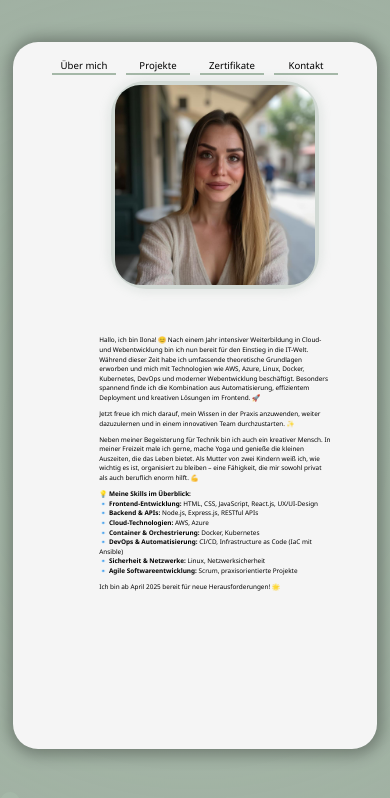
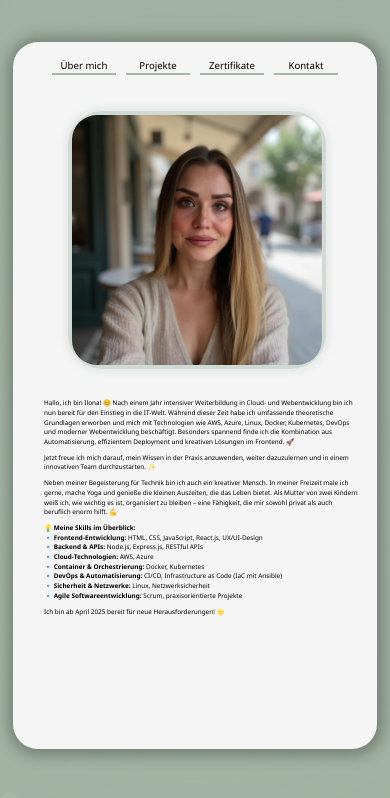
Before and after one commit to ilonagoergens/mein-portfolio, a React (Vite) app: page / in a window 390 px wide. Shown: the top 798 px of the page. Built offline with nearby package versions, Linux system fonts and the light colour scheme.

Commit message:
letzte Änderungen vor Deployment

```diff
--- a/src/App.jsx
+++ b/src/App.jsx
@@ -313,12 +313,15 @@ function App() {
         fontWeight: "bold",
         marginBottom: 2,
         color: "#333",
-        fontSize: { xs: "1.5rem", sm: "2rem" },
+        fontSize: { xs: "1.5rem", sm: "2rem", md: "2.5rem" },
       }}
     >
     </Typography>
 
-    <Box sx={{ display: "flex", flexDirection: "column", alignItems: "center", marginTop: "60px" }}>
+    <Box sx={{
+      display: "flex", flexDirection: "column", alignItems: "center", marginTop: "60px",
+      paddingLeft: { xs: 2, sm: 3, md: 4 }, paddingRight: { xs: 2, sm: 3, md: 4 }
+    }}>
       {/* Chat Web App */}
       <Box
         sx={{
@@ -330,7 +333,7 @@ function App() {
           cursor: "pointer",
           transition: "transform 0.3s",
           width: "100%",
-          maxWidth: 600,
+          maxWidth: { xs: "90%", sm: 600, md: 700 },
           "&:hover": {
             transform: "scale(1.05)",
           },
@@ -340,7 +343,7 @@ function App() {
         <Typography variant="h6">Chat Web App</Typography>
       </Box>
 
-      {/* Video und Beschreibung (absolut positioniert, um Layout nicht zu verschieben) */}
+      {/* Video und Beschreibung */}
       {activeProject === 1 && (
         <Box
           sx={{
@@ -353,9 +356,15 @@ function App() {
             backgroundColor: "#f9f9f9",
             padding: 3,
             width: "100%",
-            maxWidth: 760,
+            maxWidth: { xs: "90%", sm: 760 },
             textAlign: "center",
             zIndex: 10,
+            overflowY: "auto", // Falls der Inhalt höher als der Bildschirm ist
+            "& video": {
+              maxWidth: "100%",  // Maximale Breite auf 100% setzen
+              maxHeight: "80vh", // Maximale Höhe auf 80% der Ansichtshöhe setzen
+              objectFit: "contain",  // Skalierung des Videos, ohne das Seitenverhältnis zu verzerren
+            },
           }}
           onClick={() => setActiveProject(null)}
         >
@@ -376,7 +385,7 @@ function App() {
               GitHub-Projekt
             </a>
           </Typography>
-          <video width="100%" height="auto" controls style={{ objectFit: "contain", maxHeight: "80vh" }}>
+          <video width="100%" height="auto" controls>
             <source src={KaiwaVideo} type="video/mp4" />
             Dein Browser unterstützt dieses Video-Format nicht.
           </video>
@@ -393,7 +402,7 @@ function App() {
           textAlign: "center",
           marginTop: "20px",
           width: "100%",
-          maxWidth: 600,
+          maxWidth: { xs: "90%", sm: 600, md: 700 },
         }}
       >
         <Typography variant="h6">Coming Soon...</Typography>
@@ -403,23 +412,19 @@ function App() {
       </Box>
     </Box>
   </>
-)
-}
+)}
+
 
 {activeContent === "certificates" && (
   <>
-              <Typography
-                variant="h5"
-                sx={{ marginBottom: 2, fontWeight: "bold" }}
-              >
+    <Typography variant="h5" sx={{ marginBottom: 2, fontWeight: "bold" }}>
       Zertifikate
     </Typography>
     <Box
       sx={{
-                  cursor: "none",
         display: "flex", // Flexbox Layout für die Boxen
         flexWrap: "wrap", // Boxen umbrechen, wenn der Platz knapp wird
-                  gap: "8px", // Abstand zwischen den Boxen (Zertifikaten)
+        gap: "15px", // Abstand zwischen den Boxen (Zertifikaten)
         justifyContent: "center", // Zertifikate zentrieren
       }}
     >
@@ -434,30 +439,41 @@ function App() {
         {
           title: "AWS Re/Start",
           image: AwsReStart,
+          link: "https://www.credly.com/badges/b945acf7-3c02-4b98-86dc-4ef5eba05919/linked_in?t=sj6xxk",
           description:
             "Das AWS Re/Start-Zertifikat bietet fundierte Kenntnisse zu den Grundlagen der Cloud-Technologie und hilft dabei, in der IT-Branche Fuß zu fassen, mit besonderem Fokus auf Cloud-Infrastrukturen und -Dienste.",
         },
         {
           title: "Linux Professional Institute Certification",
           image: LinuxImage,
+          link: "https://www.lpi.org/v/LPI000614343/72ur5w54d6", // Dein LPI-Link
           description:
             "Dieses Zertifikat belegt fundierte Kenntnisse in der Verwaltung und Konfiguration von Linux-Systemen. Es umfasst Themen wie Systemadministration, Sicherheit und Netzwerktechnologien unter Linux.",
         },
+
         {
           title: "Microsoft Certified: Azure Fundamentals",
           image: AzureImage,
+          link: "https://learn.microsoft.com/de-de/users/ilonagrgens-7391/credentials/4742f5bb6ddc27ff?ref=https%3A%2F%2Fwww.linkedin.com%2F",
           description:
             "Mit diesem Zertifikat werden grundlegende Kenntnisse der Microsoft Azure-Cloud-Plattform bestätigt. Es deckt Themen wie Azure-Dienste, Cloud-Konzepte und grundlegende Azure-Architektur ab.",
         },
         {
           title: "Scrum Master Certification",
           image: ScrumImage,
+          link: "https://www.credly.com/badges/6698a9cf-e104-461f-97d7-368c7376cc85/linked_in?t=sp9iol",
           description:
             "Das Scrum Master-Zertifikat bescheinigt Kenntnisse und Fähigkeiten in der Anwendung der Scrum-Methodik zur effektiven Verwaltung von agilen Projekten. Es umfasst Rollen, Ereignisse und Artefakte innerhalb von Scrum.",
         },
       ].map((cert, index) => (
+        <a
+          key={index}
+          href={cert.link}
+          target="_blank"
+          rel="noopener noreferrer"
+          style={{ textDecoration: "none" }} // Verhindert die Unterstreichung des Links
+        >
           <Box
-                    key={index}
             sx={{
               width: "100%", // 100% Breite für volle Flexibilität
               boxShadow: "0 4px 8px rgba(0, 0, 0, 0.2)",
@@ -469,28 +485,12 @@ function App() {
                 boxShadow: "0 6px 16px rgba(0, 0, 0, 0.3)",
               },
               cursor: "pointer",
-
-                      maxWidth: {
-                        xs: "150px", // Auf kleinen Bildschirmen maximal 150px
-                        sm: "150px", // Auf mittleren Bildschirmen maximal 150px
-                        md: "250px", // Auf großen Bildschirmen maximal 250px
-                      },
-                      maxHeight: {
-                        xs: "150px", // Auf kleinen Bildschirmen maximal 150px
-                        sm: "200px", // Auf mittleren Bildschirmen maximal 200px
-                        md: "250px", // Auf großen Bildschirmen maximal 250px
-                      },
+              maxWidth: { xs: "150px", sm: "150px", md: "250px" },
+              maxHeight: { xs: "150px", sm: "200px", md: "250px" },
               margin: "auto", // Zertifikate zentrieren
               marginTop: "5%",
             }}
-                    onClick={() => alert(`Mehr über: ${cert.title}`)}
           >
-                    <a
-                      href={cert.link}
-                      target="_blank"
-                      rel="noopener noreferrer"
-                    ></a>
-
             <Box sx={{ position: "relative", height: "200px" }}>
               <img
                 src={cert.image}
@@ -510,10 +510,12 @@ function App() {
               </Typography>
             </Box>
           </Box>
+        </a>
       ))}
     </Box>
   </>
 )}
+
 
           {activeContent === "Contact" && (
             <Box
--- a/src/style.css
+++ b/src/style.css
@@ -17,7 +17,7 @@ body {
   display: flex;
   flex-direction: row;
   align-items: center;
-  justify-content: space-between;
+  justify-content: center;
   width: 100%;
   margin: 0 auto;
   padding: 20px;
@@ -35,8 +35,8 @@ body {
 
 .image-container {
   position: relative;
-  top: -30px;
   max-width: 400px;
+  min-width: 250px;
   height: auto;
   border-radius: 35px;
   border: 10px solid rgba(156, 175, 163, 0.4);
@@ -45,11 +45,11 @@ body {
   display: flex;
   justify-content: center;
   align-items: center;
-  margin: 0 auto;
+  /* Hier den Abstand nach unten verringern */
+  margin: 0 auto 20px auto; /* Statt 150px jetzt 20px */
 }
 
 .image {
-
   width: 100%;
   height: auto;
   object-fit: contain;
@@ -64,7 +64,8 @@ body {
   text-align: left;
   flex: 1;
   overflow: auto;
-  margin-top: 10px;
+  /* Hier extra Abstand zum unteren Rand einfügen */
+  padding-bottom: 40px;
 }
 
 .about-text {
@@ -73,53 +74,142 @@ body {
   animation: fadeIn 1s ease-out;
 }
 
-/* Fade-In Animation */
-@keyframes fadeIn {
-  0% {
-    opacity: 0;
-  }
-  100% {
-    opacity: 1;
-  }
-}
-
 /* RESPONSIVE ANPASSUNGEN */
 
 /* Tablets */
 @media (max-width: 1024px) {
+  .about-container {
+    flex-direction: column;
+    text-align: center;
+  }
   .image-container {
     max-width: 300px;
     border-radius: 30px;
     border-width: 8px;
+    margin: 0 auto 20px auto; /* Auch hier: kleinerer Abstand */
+  }
+  .text-container {
+    margin: 20px;
+    text-align: center;
+    padding-bottom: 40px;
   }
 }
 
 /* Mobile */
 @media (max-width: 768px) {
   .image-container {
+    transform: translateX(-7%);
     max-width: 250px;
     border-radius: 35px;
     border-width: 6px;
     box-shadow: 0 0 15px 5px rgba(156, 175, 163, 0.3);
+    margin: 0 auto 20px auto; /* Abstand zwischen Bild und Text verkleinert */
+  }
+  .text-container {
+    transform: translateX(-4%);
+    margin: 10px;
+    text-align: center;
+    padding-bottom: 30px; /* Leicht reduziert auf kleineren Geräten */
+  }
+  .about-text {
+    font-size: 0.75rem;
   }
 }
 
 /* Kleinere Smartphones */
 @media (max-width: 480px) {
   .image-container {
+    transform: translateX(-7%);
     max-width: 200px;
     border-radius: 35px;
     border-width: 4px;
     box-shadow: 0 0 10px 3px rgba(156, 175, 163, 0.2);
+    margin: 0 auto 15px auto; /* Noch weniger Abstand */
+  }
+  .text-container {
+    margin: 5px;
+    padding: 5px;
+    padding-bottom: 20px; /* Extra Abstand unten */
+  }
+  .about-text {
+    font-size: 0.7rem;
   }
 }
 
 /* Extra kleine Displays */
 @media (max-width: 320px) {
   .image-container {
+    transform: translateX(-7%);
     max-width: 150px;
     border-radius: 35px;
     border-width: 3px;
     box-shadow: 0 0 5px 2px rgba(156, 175, 163, 0.1);
+    margin: 0 auto 10px auto; /* Minimaler Abstand */
+  }
+  .text-container {
+    margin: 3px;
+    padding: 3px;
+    padding-bottom: 15px; /* Etwas weniger, wenn der Platz sehr begrenzt ist */
+  }
+  .about-text {
+    font-size: 0.65rem;
   }
 }
+
+/* Standard-Stile für große Bildschirme */
+.text-container {
+  font-size: 20px;
+  line-height: 1.8;
+  max-width: 800px;
+  margin: auto;
+  padding: 20px;
+  padding-bottom: 40px; /* Extra Abstand nach unten */
+}
+
+/* Tablets (z. B. iPad, Surface Pro) */
+@media (max-width: 1024px) {
+  .text-container {
+    font-size: 18px;
+    line-height: 1.6;
+    max-width: 90%;
+    padding-bottom: 40px;
+  }
+}
+
+/* Mobile Geräte (z. B. iPhone, Galaxy S) */
+@media (max-width: 768px) {
+  .text-container {
+    font-size: 16px;
+    line-height: 1.5;
+    max-width: 95%;
+    padding: 10px;
+    padding-bottom: 30px;
+  }
+}
+
+/* Kleinere Smartphones (z. B. iPhone SE, Pixel 7) */
+@media (max-width: 480px) {
+  .text-container {
+    font-size: 14px;
+    line-height: 1.4;
+    max-width: 100%;
+    padding: 8px;
+    padding-bottom: 20px;
+  }
+}
+
+/* Laptop-spezifische Anpassungen (normalerweise ab 1025px) */
+@media (min-width: 1025px) {
+  /* Bild nach oben verschieben */
+  .image-container {
+    margin-top: -130px;  /* Verschiebt das Bild nach oben */
+    margin-bottom: 0px;  /* Der Abstand zwischen Bild und Text bleibt gleich */
+  }
+
+  /* Textbereich nach unten verschieben */
+  .text-container {
+    padding-top: -0px;  /* Verschiebt den Textbereich nach unten */
+    padding-bottom: 40px; /* Der Abstand nach unten bleibt unverändert */
+    font-size: 16px;      /* Verkleinert die Textgröße */
+  }
+}
```
Lines whose indentation alone changed are shown as unchanged.
